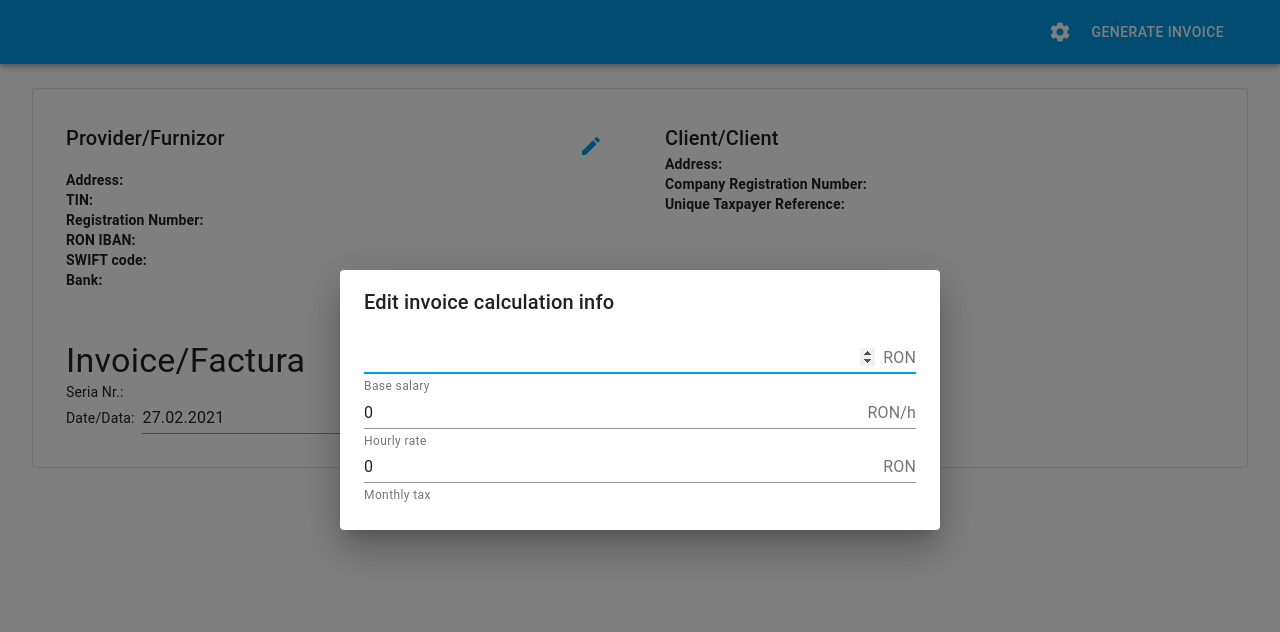
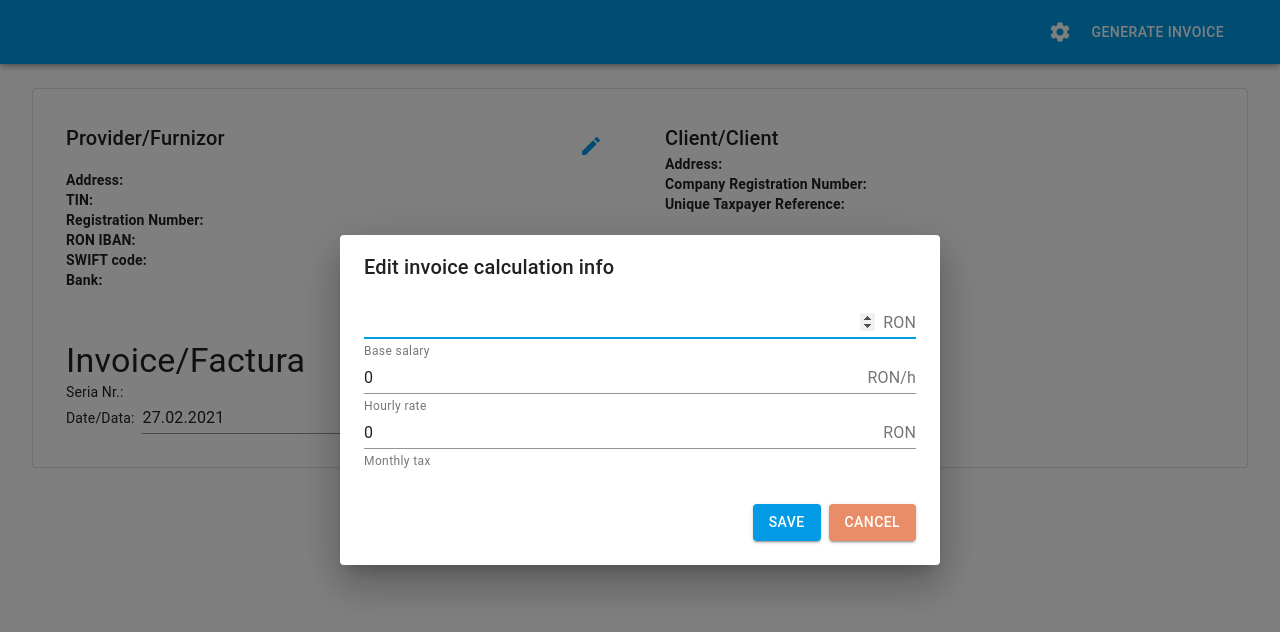
Before and after one commit to dobosalpar/invoicegenerator, a React (Create React App) app: page / in a window 1280 px wide. Both pictures are taken after a click on the button 1059 px from the left and 32 px from the top of the page. Shown: the top 632 px of the page. Built offline with nearby package versions, Linux system fonts and the light colour scheme.

Commit message:
Action buttons placed on edit invoice calc info dialogue

```diff
--- a/src/Components/TopBar/Blocks/EditInvoiceCalculationInfoDialogue.tsx
+++ b/src/Components/TopBar/Blocks/EditInvoiceCalculationInfoDialogue.tsx
@@ -4,6 +4,7 @@ import {
   InputAdornment,
   FormControl,
   FormHelperText,
+  Button,
 } from '@material-ui/core';
 
 import { IDialogueOpener } from 'Components/types';
@@ -42,6 +43,10 @@ const EditInvoiceCalculationInfoFields: FC<IEditInvoiceCalculationInfoFields> =
       [e.target.name]: parseInt(e.target.value),
     });
   }, [invoiceCalcInfo]);
+
+  const saveInvoiceCalculationData = useCallback(() => {
+    setDialogue(undefined);
+  }, [setDialogue]);
 
   return (
     <>
@@ -102,6 +107,25 @@ const EditInvoiceCalculationInfoFields: FC<IEditInvoiceCalculationInfoFields> =
           <FormHelperText>{useLocalized('monthly_tax')}</FormHelperText>
         </FormControl>
       </div>
+      <div className="edit-invoice-calculation-info-dialogue">
+        <Button
+          onClick={saveInvoiceCalculationData}
+          color="primary"
+          variant="contained"
+          className="edit-invoice-calculation-info-dialogue__button"
+          data-testid="edit-invoice-calculation-info-dialogue-save-button"
+        >
+          {useLocalized('save')}
+        </Button>
+        <Button
+          onClick={() => setDialogue(undefined)}
+          color="secondary"
+          variant="contained"
+          className="edit-invoice-calculation-info-dialogue__button"
+        >
+          {useLocalized('cancel')}
+        </Button>
+      </div>
     </>
   );
 };
--- a/src/Components/TopBar/Blocks/_EditInvoiceCalculationInfoDialogue.scss
+++ b/src/Components/TopBar/Blocks/_EditInvoiceCalculationInfoDialogue.scss
@@ -2,3 +2,13 @@
   display: flex;
   flex-direction: column;
 }
+
+.edit-invoice-calculation-info-dialogue {
+  margin-top: 2rem;
+  display: flex;
+  flex-direction: row;
+  justify-content: flex-end;
+  &__button:first-child {
+   margin: 0 .5rem;
+  }
+}
```
